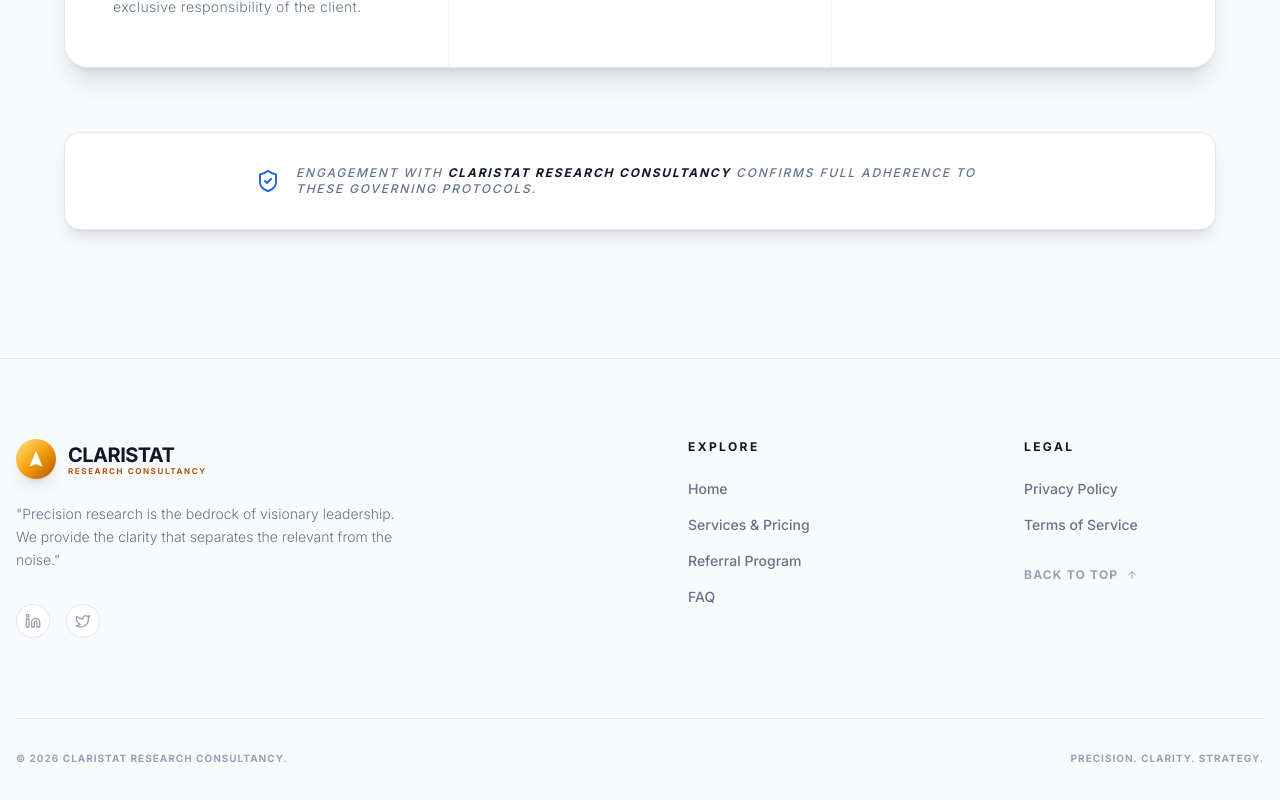
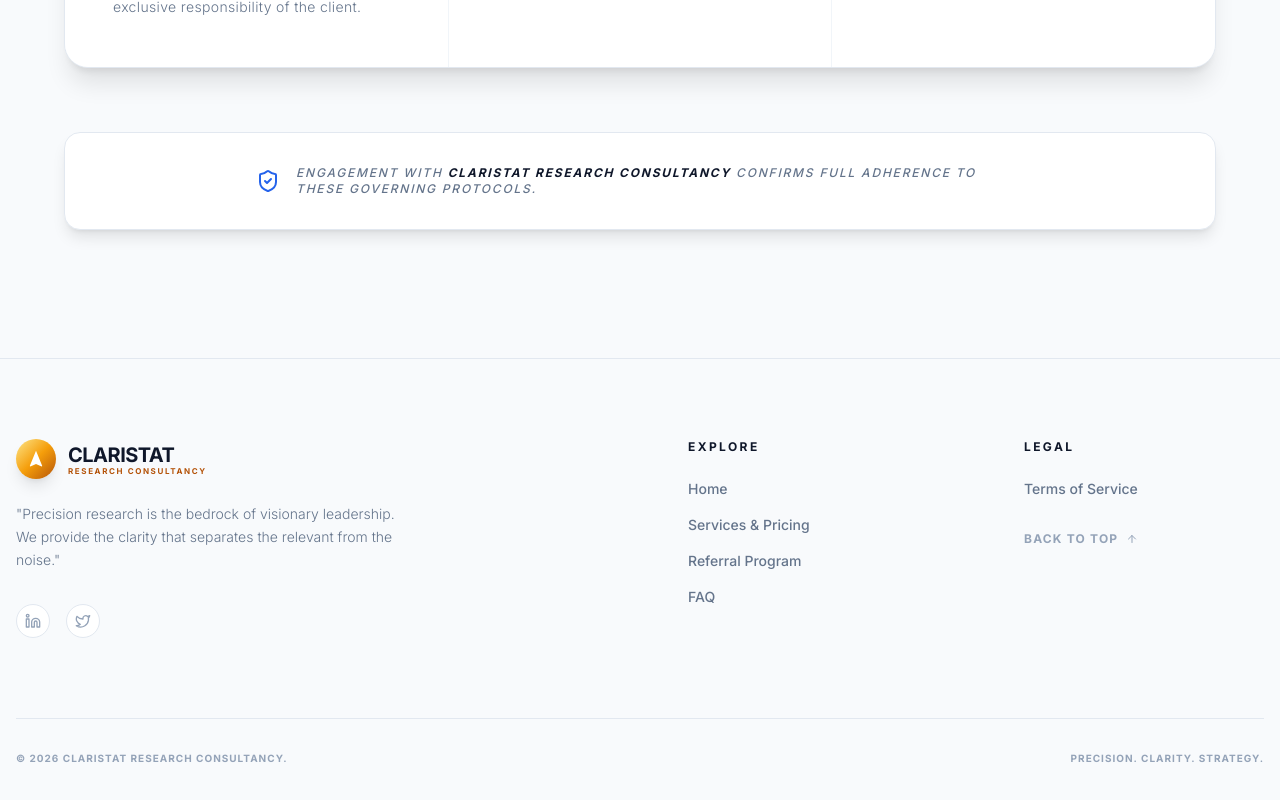
Before and after one commit to limxj1985/Claristat-website, a React (Vite) app: page / in a window 1280 px wide. Shown: the part 6746-7546 px from the top of the page. Built offline with nearby package versions, Linux system fonts and the light colour scheme.

Commit message:
Update Footer.tsx

```diff
--- a/components/Footer.tsx
+++ b/components/Footer.tsx
@@ -16,24 +16,24 @@ const Footer: React.FC = () => {
       <div className="max-w-7xl mx-auto px-4">
         <div className="grid md:grid-cols-4 gap-12 lg:gap-24">
 
-          {/* Column 1: Branding (Wider) */}
+          {/* Column 1: Branding */}
           <div className="col-span-2">
             <Logo className="h-10 mb-6" />
             <p className="text-slate-500 max-w-sm leading-relaxed mb-8 font-light text-sm">
               "Precision research is the bedrock of visionary leadership. We provide the clarity that separates the relevant from the noise."
             </p>
-            {/* Social Links Placeholder */}
+            {/* Social Icons */}
             <div className="flex space-x-4">
-              <a href="#" className="p-2 bg-white border border-slate-200 rounded-full text-slate-400 hover:text-blue-600 hover:border-blue-200 transition-colors">
+              <a href="https://linkedin.com" target="_blank" rel="noreferrer" className="p-2 bg-white border border-slate-200 rounded-full text-slate-400 hover:text-blue-600 hover:border-blue-200 transition-colors">
                 <Linkedin className="w-4 h-4" />
               </a>
-              <a href="#" className="p-2 bg-white border border-slate-200 rounded-full text-slate-400 hover:text-black hover:border-black transition-colors">
+              <a href="https://twitter.com" target="_blank" rel="noreferrer" className="p-2 bg-white border border-slate-200 rounded-full text-slate-400 hover:text-black hover:border-black transition-colors">
                 <Twitter className="w-4 h-4" />
               </a>
             </div>
           </div>
 
-          {/* Column 2: Navigation */}
+          {/* Column 2: Explore (Navigation) */}
           <div>
             <h6 className="text-slate-900 text-xs font-bold mb-6 uppercase tracking-[0.2em]">Explore</h6>
             <ul className="space-y-4 text-sm font-medium text-slate-500">
@@ -52,12 +52,16 @@ const Footer: React.FC = () => {
             </ul>
           </div>
 
-          {/* Column 3: Legal & Action */}
+          {/* Column 3: Legal (Fixed) */}
           <div>
             <h6 className="text-slate-900 text-xs font-bold mb-6 uppercase tracking-[0.2em]">Legal</h6>
             <ul className="space-y-4 text-sm font-medium text-slate-500 mb-8">
-              <li><a href="#" className="hover:text-amber-600 transition-colors">Privacy Policy</a></li>
-              <li><a href="#" className="hover:text-amber-600 transition-colors">Terms of Service</a></li>
+              {/* Privacy Policy removed as requested */}
+              <li>
+                <button onClick={() => scrollToSection('disclaimer')} className="hover:text-amber-600 transition-colors text-left">
+                  Terms of Service
+                </button>
+              </li>
             </ul>
 
             <button
@@ -71,7 +75,7 @@ const Footer: React.FC = () => {
 
         </div>
 
-        {/* Bottom Copyright */}
+        {/* Copyright */}
         <div className="mt-20 pt-8 border-t border-slate-200 flex flex-col md:flex-row justify-between items-center text-slate-400 text-[10px] font-bold uppercase tracking-[0.1em]">
           <p>© {new Date().getFullYear()} ClariStat Research Consultancy.</p>
           <p className="mt-2 md:mt-0">Precision. Clarity. Strategy.</p>
```
